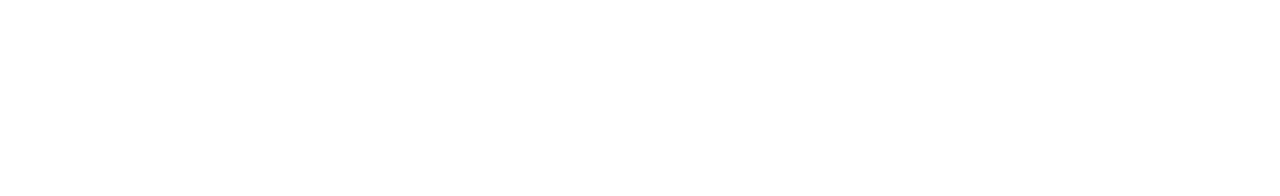
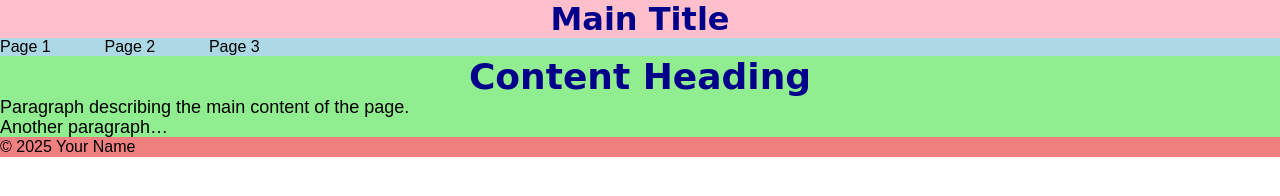
Before and after one commit to Duykhobo/Homework-One-Styling-Your-First-Page, a plain HTML site: page Homework_One-tyling_Your_First_Page/index.html in a window 1280 px wide. Drawn offline with Linux system fonts and the light colour scheme.

Commit message:
Add HTML structure and CSS styles for the first homework page

```diff
--- a/Homework_One-tyling_Your_First_Page/index.html
+++ b/Homework_One-tyling_Your_First_Page/index.html
@@ -3,8 +3,30 @@
   <head>
     <meta charset="UTF-8" />
     <meta name="viewport" content="width=device-width, initial-scale=1.0" />
-    <link rel="stylesheet" href="./style.css" />
-    <title></title>
+    <link rel="stylesheet" href="style.css" />
+    <title>Homework_One-tyling_Your_First_Page</title>
   </head>
-  <body></body>
+  <body>
+    <header>
+      <h1>Main Title</h1>
+    </header>
+
+    <nav>
+      <ul>
+        <li>Page 1</li>
+        <li>Page 2</li>
+        <li>Page 3</li>
+      </ul>
+    </nav>
+
+    <main>
+      <h1>Content Heading</h1>
+      <p>Paragraph describing the main content of the page.</p>
+      <p>Another paragraph…</p>
+    </main>
+
+    <footer>
+      <p>© 2025 Your Name</p>
+    </footer>
+  </body>
 </html>
--- a/Homework_One-tyling_Your_First_Page/style.css
+++ b/Homework_One-tyling_Your_First_Page/style.css
@@ -0,0 +1,51 @@
+/* reset css */
+* {
+  margin: 0;
+  padding: 0;
+  box-sizing: border-box;
+}
+
+html {
+  font-size: 62.5%;
+}
+
+/* end reset css */
+
+/* Write a CSS rule to style the body tag to modify the font family and font size properties. */
+body {
+  font-size: 1.6rem;
+  font-family: sans-serif;
+}
+
+/* Write a CSS rule to style the header tag to modify the background color property. */
+header {
+  background-color: pink;
+}
+/* Write a CSS rule to style the nav tag to modify the background color property. */
+nav {
+  background-color: lightblue;
+}
+/* Write a CSS rule to style the main tag to modify the background color and font size property */
+main {
+  background-color: lightgreen;
+  font-size: 1.8rem;
+}
+/* Write a CSS rule to style the footer tag to modify the background color property. */
+footer {
+  background-color: lightcoral;
+}
+/* Write a CSS rule to style the li tag to modify the display and width properties. */
+li {
+  display: inline-block;
+  width: 10rem;
+}
+/* Write a CSS rule to style the h1 tag to modify the text alignment, font family, and color  properties.  */
+h1 {
+  text-align: center;
+  font-family: cursive;
+  color: darkblue;
+}
+/* Write a CSS rule to style the p tag to modify the line height property.   */
+p {
+  line-height: 2rem;
+}
```
